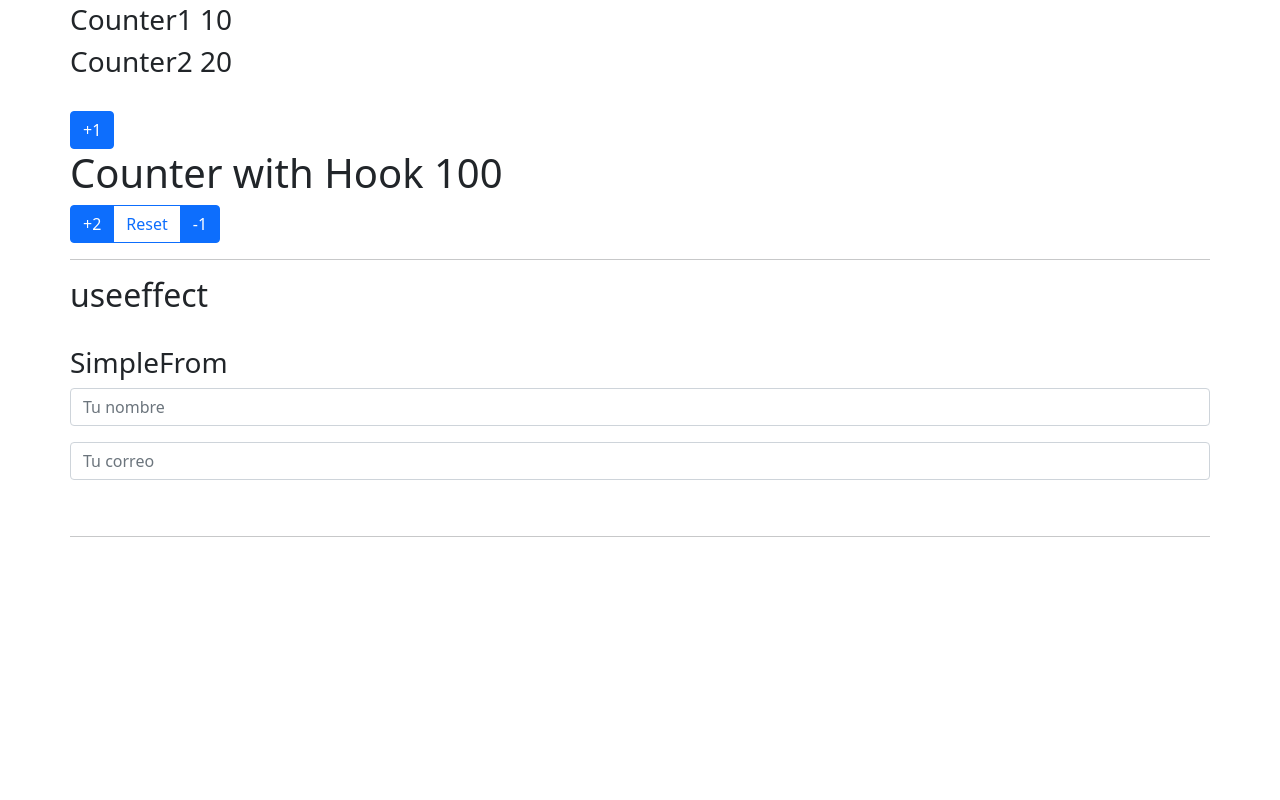
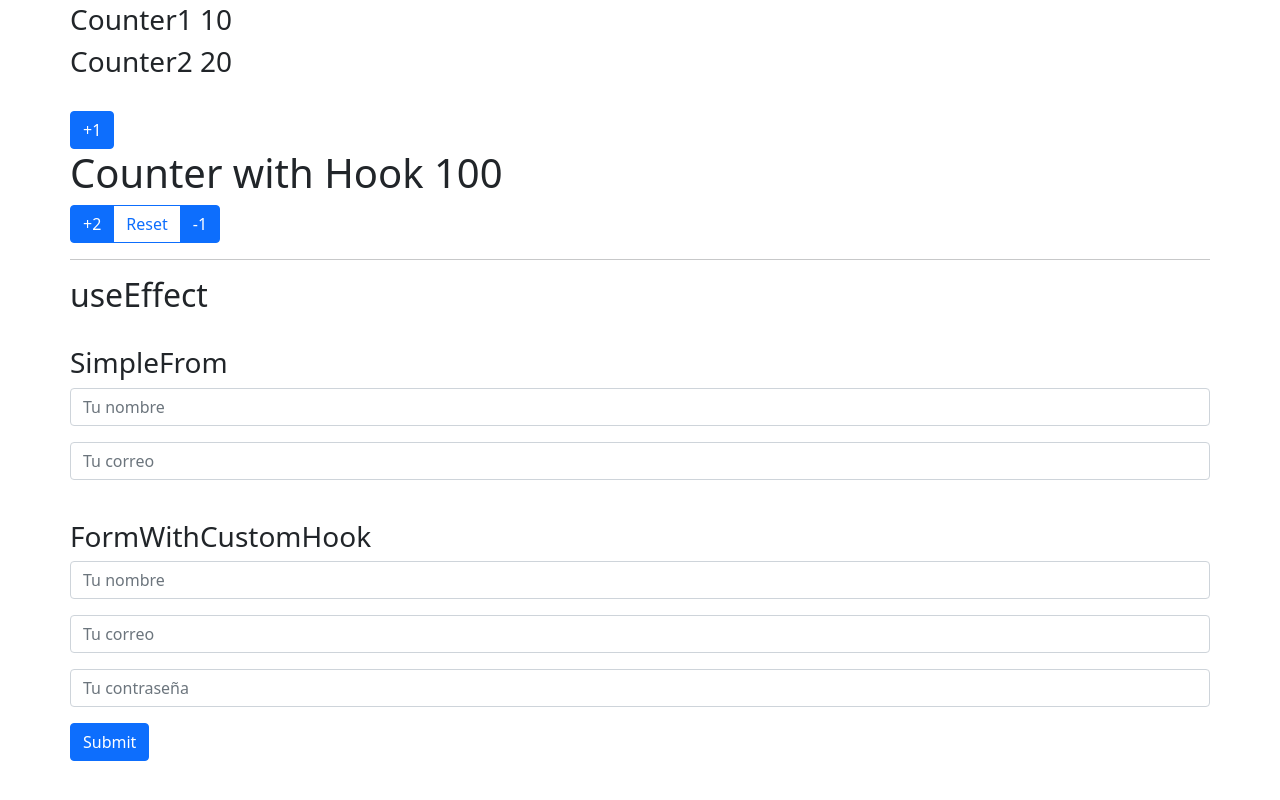
Before and after one commit to mundoenrique/05-hook-app, a React (Create React App) app: page / in a window 1280 px wide. Shown: the part 250-1050 px from the top of the page. Before the commit the page ends 873 px from the top, so only its background shows below. Built offline with nearby package versions, Linux system fonts and the light colour scheme.

Commit message:
Crea custom hook para manejo de formularios

```diff
--- a/src/App.js
+++ b/src/App.js
@@ -1,5 +1,6 @@
 import CounterApp from './components/01-usestate/CounterApp';
 import CounterWithCustomHook from './components/01-usestate/CounterWithCustomHook';
+import FormWithCustomHook from './components/02-useeffect/FormWithCustomHook';
 import SimpleFrom from './components/02-useeffect/SimpleFrom';
 
 function App() {
@@ -15,9 +16,11 @@
 			<CounterWithCustomHook />
 			<br />
 			<hr />
-			<h2>useeffect</h2>
+			<h2>useEffect</h2>
 			<br />
 			<SimpleFrom />
+			<br />
+			<FormWithCustomHook />
 			<br />
 			<hr />
 		</>
--- /dev/null
+++ b/src/components/02-useeffect/FormWithCustomHook.js
@@ -0,0 +1,58 @@
+import useForm from '../../hooks/useForm';
+
+export default function FormWithCustomHook() {
+	const [formValues, handleInputChange] = useForm({
+		name: '',
+		email: '',
+		password: '',
+	});
+	const { name, email, password } = formValues;
+
+	const handleSubmit = (e) => {
+		e.preventDefault();
+		console.log(formValues);
+	};
+
+	return (
+		<>
+			<h3>FormWithCustomHook</h3>
+			<form onSubmit={handleSubmit}>
+				<div className="mb-3">
+					<input
+						type="text"
+						name="name"
+						className="form-control"
+						placeholder="Tu nombre"
+						autoComplete="off"
+						value={name}
+						onChange={handleInputChange}
+					/>
+				</div>
+				<div className="mb-3">
+					<input
+						type="text"
+						name="email"
+						className="form-control"
+						placeholder="Tu correo"
+						autoComplete="off"
+						value={email}
+						onChange={handleInputChange}
+					/>
+				</div>
+				<div className="mb-3">
+					<input
+						type="password"
+						name="password"
+						className="form-control"
+						placeholder="Tu contraseña"
+						value={password}
+						onChange={handleInputChange}
+					/>
+				</div>
+				<button type="submit" className="btn btn-primary">
+					Submit
+				</button>
+			</form>
+		</>
+	);
+}
--- /dev/null
+++ b/src/hooks/useForm.js
@@ -0,0 +1,14 @@
+import { useState } from 'react';
+
+export default function useForm(initialState = {}) {
+	const [values, setValues] = useState(initialState);
+
+	const handleInputChange = ({ target }) => {
+		setValues({
+			...values,
+			[target.name]: target.value,
+		});
+	};
+
+	return [values, handleInputChange];
+}
```
